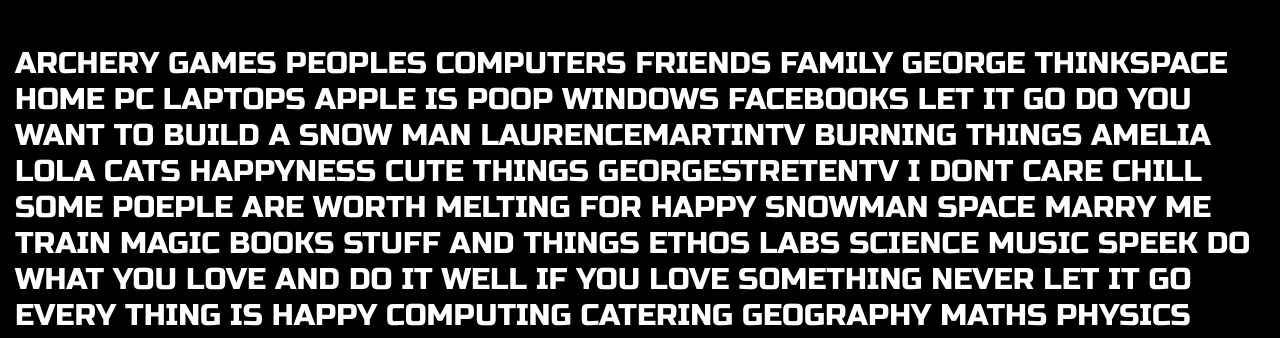
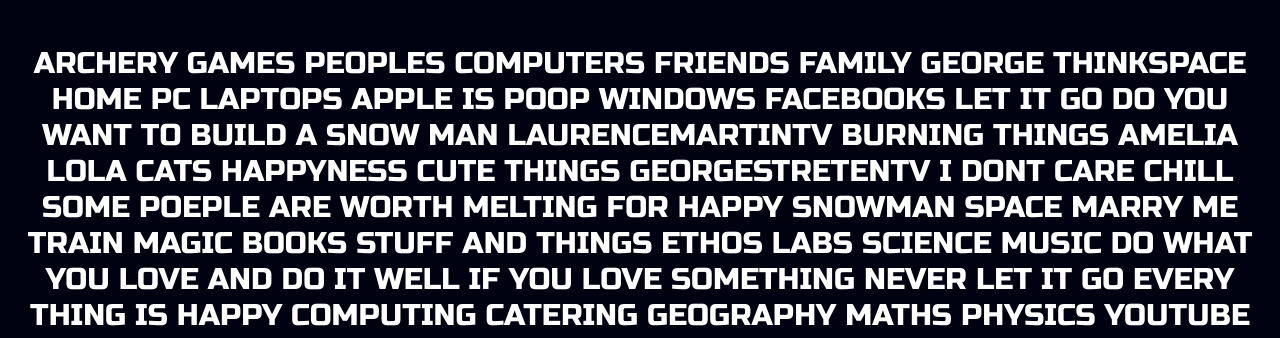
Before and after one commit to GhostManGH/ghostmangh.github.io, a plain HTML site: page index.html in a window 1280 px wide. Shown: the top 338 px of the page. Drawn offline with Linux system fonts and the light colour scheme.

Commit message:
Changes
Magic

```diff
--- a/css/style.css
+++ b/css/style.css
@@ -1,5 +1,7 @@
 @import url('animate.min.css');
 @import url(http://fonts.googleapis.com/css?family=Open+Sans:400,300);
+<link href='http://fonts.googleapis.com/css?family=Amatic+SC' rel='stylesheet' type='text/css'>
+<link href='http://fonts.googleapis.com/css?family=Lato' rel='stylesheet' type='text/css'>
 
 @font-face {
     font-family: 'GeoSansLight';
@@ -25,11 +27,12 @@ body{
   width:100%;
   height:100%;
   z-index:-1;
-  background-color:#000000;
+  background-color:#000111;
   position:absolute;
   top:0;
   left:0;
   overflow:hidden;
+  text-align:center;
 }
 .background p{
   padding:15px;
@@ -56,6 +59,7 @@ h1{
   line-height:0;
   font-size:50px;
   margin-bottom:50px;
+  font-family: 'Lato', sans-serif;
 }
 
 h2{
@@ -63,6 +67,7 @@ h2{
   line-height:0;
   font-size:32px;
   margin-bottom:50px;
+  font-family: 'Lato', sans-serif;
 }
 
 p{
--- a/index.html
+++ b/index.html
@@ -7,11 +7,27 @@
 <link href='http://fonts.googleapis.com/css?family=Russo+One' rel='stylesheet' type='text/css'>
 </head>
 <body>
+
+<iframe width="0" height="0" src="https://www.youtube.com/watch?v=ghZt2cILcCU=0&autoplay=1" frameborder="0" allowfullscreen></iframe>
+
   <div class="background">
     <p> ARCHERY GAMES PEOPLES COMPUTERS FRIENDS FAMILY GEORGE THINKSPACE HOME PC LAPTOPS APPLE IS POOP WINDOWS FACEBOOKS LET IT GO DO YOU WANT TO BUILD A SNOW MAN LAURENCEMARTINTV
       BURNING THINGS AMELIA LOLA CATS HAPPYNESS CUTE THINGS GEORGESTRETENTV I DONT CARE CHILL SOME POEPLE ARE WORTH MELTING FOR HAPPY SNOWMAN SPACE MARRY ME TRAIN
+      MAGIC BOOKS STUFF AND THINGS ETHOS LABS SCIENCE MUSIC DO WHAT YOU LOVE AND DO IT WELL IF YOU LOVE SOMETHING NEVER LET IT GO EVERY THING IS HAPPY COMPUTING
+      CATERING GEOGRAPHY MATHS PHYSICS YOUTUBE VIDEO LAUGH FREEDOM CODING CATS SINING EVERY THING IS AWSOME LEGOS CS:GO XCODE PROGRAMING COOL QUOTES SPACE
+      LORD OF THE RINGS HOBIT BILBO BAGINS FRODO BAGINS ACID BOOKS READING CHERUB ANGLES HELL HAWII FIVE 0 STEVE CHIN KONO DANO MAX ARCHERY GAMES PEOPLES COMPUTERS FRIENDS FAMILY GEORGE THINKSPACE HOME PC LAPTOPS APPLE IS POOP WINDOWS FACEBOOKS LET IT GO DO YOU WANT TO BUILD A SNOW MAN LAURENCEMARTINTV
+      BURNING THINGS AMELIA LOLA CATS HAPPYNESS CUTE THINGS GEORGESTRETENTV I DONT CARE CHILL SOME POEPLE ARE WORTH MELTING FOR HAPPY SNOWMAN SPACE MARRY ME TRAIN
+      MAGIC BOOKS STUFF AND THINGS ETHOS LABS SCIENCE MUSIC DO WHAT YOU LOVE AND DO IT WELL IF YOU LOVE SOMETHING NEVER LET IT GO EVERY THING IS HAPPY COMPUTING
+      CATERING GEOGRAPHY MATHS PHYSICS YOUTUBE VIDEO LAUGH FREEDOM CODING CATS SINING EVERY THING IS AWSOME LEGOS CS:GO XCODE PROGRAMING COOL QUOTES SPACE
+      LORD OF THE RINGS HOBIT BILBO BAGINS FRODO BAGINS ACID BOOKS READING CHERUB ANGLES HELL ARCHERY GAMES PEOPLES COMPUTERS FRIENDS FAMILY GEORGE THINKSPACE HOME PC LAPTOPS APPLE IS POOP WINDOWS FACEBOOKS LET IT GO DO YOU WANT TO BUILD A SNOW MAN LAURENCEMARTINTV
+      BURNING THINGS AMELIA LOLA CATS HAPPYNESS CUTE THINGS GEORGESTRETENTV I DONT CARE CHILL SOME POEPLE ARE WORTH MELTING FOR HAPPY SNOWMAN SPACE MARRY ME TRAIN
+      MAGIC BOOKS STUFF AND THINGS ETHOS LABS SCIENCE MUSIC DO WHAT YOU LOVE AND DO IT WELL IF YOU LOVE SOMETHING NEVER LET IT GO EVERY THING IS HAPPY COMPUTING
+      CATERING GEOGRAPHY MATHS PHYSICS YOUTUBE VIDEO LAUGH FREEDOM CODING CATS SINING EVERY THING IS AWSOME LEGOS CS:GO XCODE PROGRAMING COOL QUOTES SPACE
+      LORD OF THE RINGS HOBIT BILBO BAGINS FRODO BAGINS ACID BOOKS READING CHERUB ANGLES HELL ARCHERY GAMES PEOPLES COMPUTERS FRIENDS FAMILY GEORGE THINKSPACE HOME PC LAPTOPS APPLE IS POOP WINDOWS FACEBOOKS LET IT GO DO YOU WANT TO BUILD A SNOW MAN LAURENCEMARTINTV
+      BURNING THINGS AMELIA LOLA CATS HAPPYNESS CUTE THINGS GEORGESTRETENTV I DONT CARE CHILL SOME POEPLE ARE WORTH MELTING FOR HAPPY SNOWMAN SPACE MARRY ME TRAIN
       MAGIC BOOKS STUFF AND THINGS ETHOS LABS SCIENCE MUSIC SPEEK DO WHAT YOU LOVE AND DO IT WELL IF YOU LOVE SOMETHING NEVER LET IT GO EVERY THING IS HAPPY COMPUTING
-      CATERING GEOGRAPHY MATHS PHYSICS YOUTUBE VIDEO LAUGH FREEDOM CODING CATS SINING EVERY THING IS AWSOME LEGOS CS:GO XCODE PROGRAMING COOL QUOTES
+      CATERING GEOGRAPHY MATHS PHYSICS YOUTUBE VIDEO LAUGH FREEDOM CODING CATS SINING EVERY THING IS AWSOME LEGOS CS:GO XCODE PROGRAMING COOL QUOTES SPACE
+      LORD OF THE RINGS HOBIT BILBO BAGINS FRODO BAGINS ACID BOOKS READING CHERUB ANGLES HELL
 
 
 
@@ -19,7 +35,7 @@
   </div>
   <div class="main animated fadeIn">
     <h1>Laurence Martin</h1>
-    <h2><a href="http://twitter.com/GStreten">Twitter</a> - <a href="http://youtube.com/user/LaurenceMartinTV">YouTube</a> - <a href="mailto:l.jm.99@hotmail.co.uk">Email</a></h2>
+    <h2><a href="http://twitter.com/laurenceboy1">Twitter</a> - <a href="http://youtube.com/user/LaurenceMartinTV">YouTube</a> - <a href="mailto:l.jm.99@hotmail.co.uk">Email</a></h2>
   </div>
   </div>
 </body>
```
